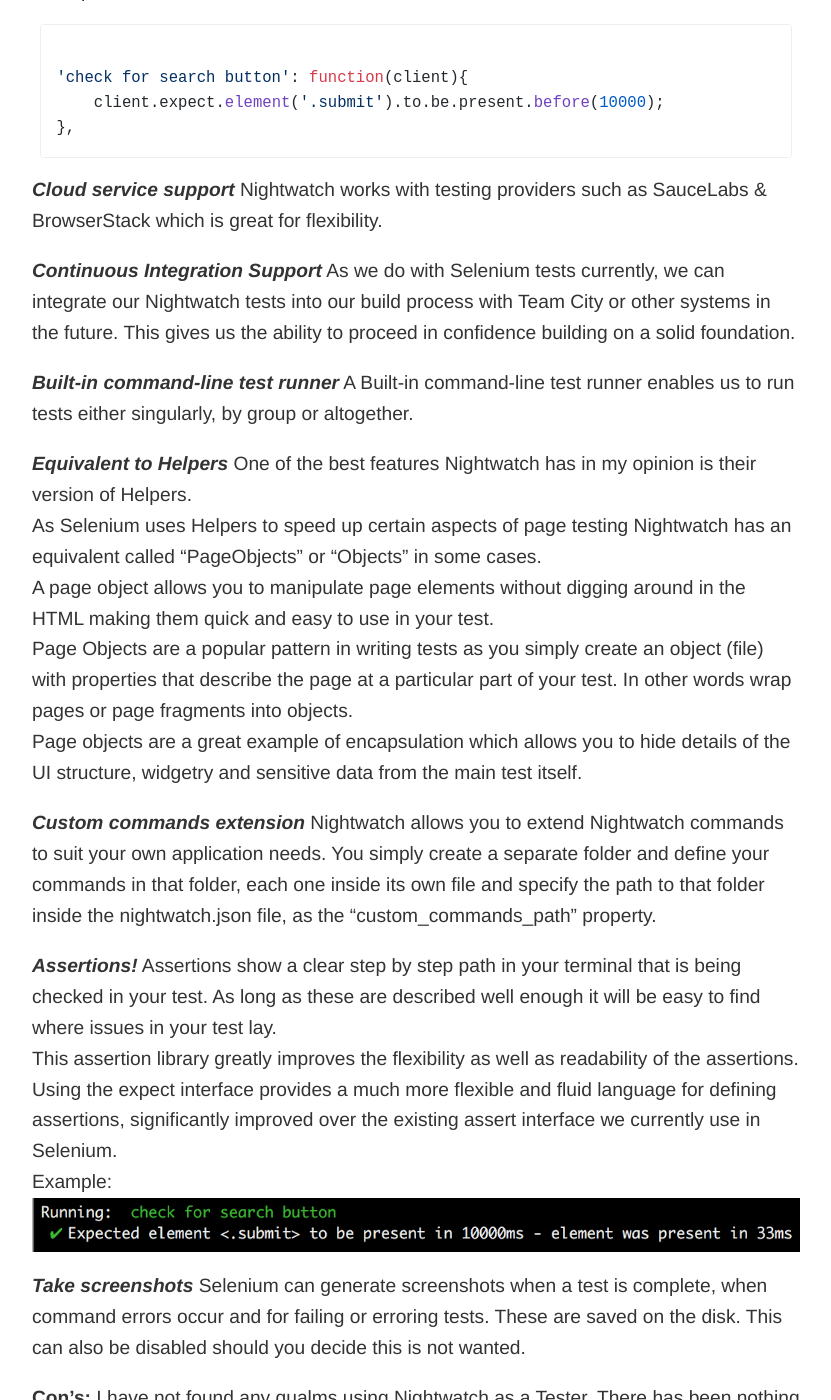
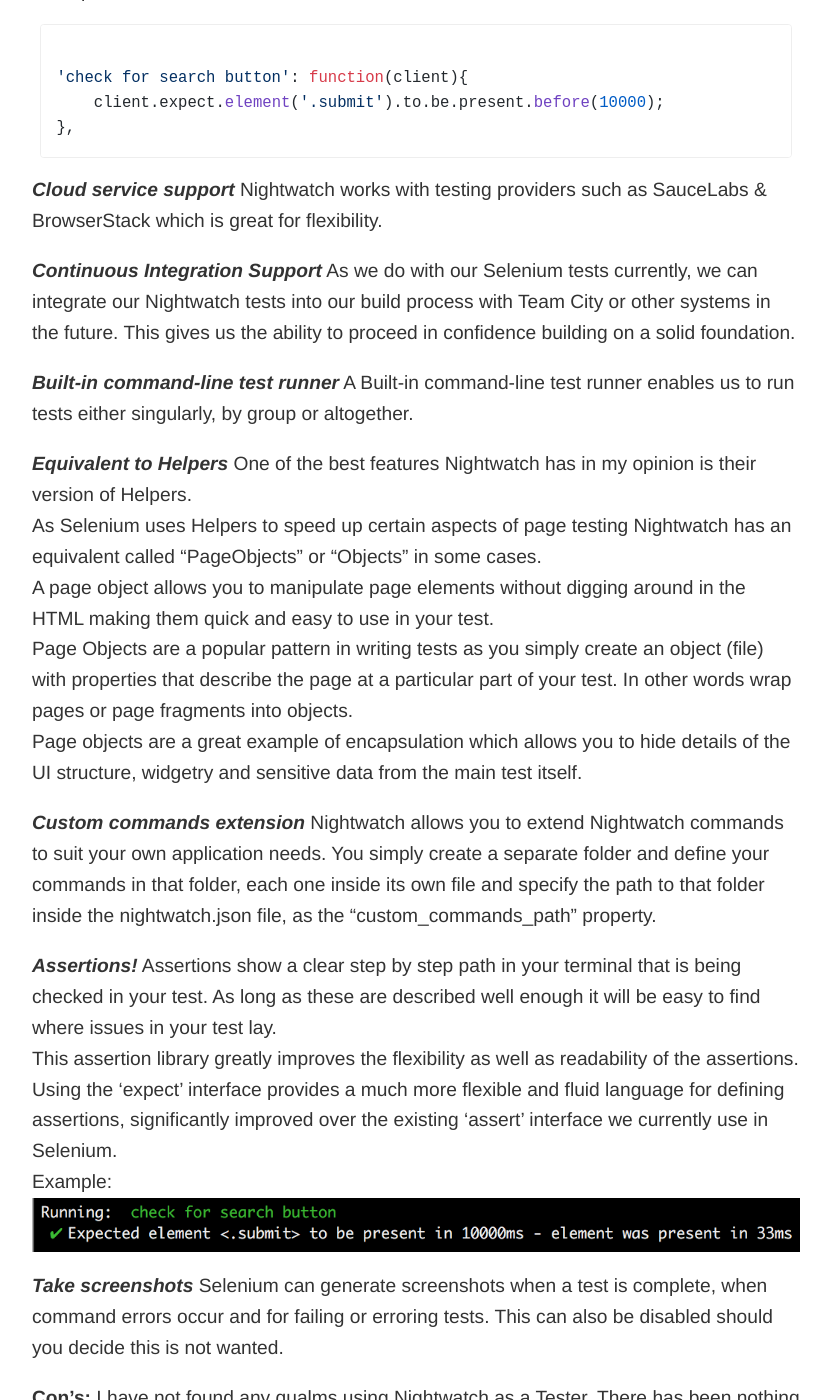
Before and after one commit to holidayextras/holidayextras.github.com, a Jekyll site: the page built from _posts/2015-11-30-thoughts-on-nightwatch.md, in a window 1280 px wide and 1400 px high, scrolled down 1210 px. Shown: the whole window, without its empty margins (224-1055 px from the left). Built offline with Jekyll 4.4.1, drawn with Linux system fonts in a browser that asks for light colours; nearby versions of some CDN libraries; comment, search, counter and statistics services are not loaded.

Commit message:
Few word changes and grammar

```diff
--- a/_posts/2015-11-30-thoughts-on-nightwatch.md
+++ b/_posts/2015-11-30-thoughts-on-nightwatch.md
@@ -34,7 +34,7 @@
 Nightwatch works with testing providers such as SauceLabs & BrowserStack which is great for flexibility.
 
 _**Continuous Integration Support**_
-As we do with Selenium tests currently, we can integrate our Nightwatch tests into our build process with Team City or other systems in the future. This gives us the ability to proceed in confidence building on a solid foundation.
+As we do with our Selenium tests currently, we can integrate our Nightwatch tests into our build process with Team City or other systems in the future. This gives us the ability to proceed in confidence building on a solid foundation.
 
 _**Built-in command-line test runner**_
 A Built-in command-line test runner enables us to run tests either singularly, by group or altogether.
@@ -52,10 +52,10 @@
 
 _**Assertions!**_
 Assertions show a clear step by step path in your terminal that is being checked in your test. As long as these are described well enough it will be easy to find where issues in your test lay. <br/>
-This assertion library greatly improves the flexibility as well as readability of the assertions. Using the expect interface provides a much more flexible and fluid language for defining assertions, significantly improved over the existing assert interface we currently use in Selenium. <br/> Example:![Terminal assertion](/assets/img/assertion.jpg)
+This assertion library greatly improves the flexibility as well as readability of the assertions. Using the 'expect' interface provides a much more flexible and fluid language for defining assertions, significantly improved over the existing 'assert' interface we currently use in Selenium. <br/> Example:![Terminal assertion](/assets/img/assertion.jpg)
 
 _**Take screenshots**_
-Selenium can generate screenshots when a test is complete, when command errors occur and for failing or erroring tests. These are saved on the disk.
+Selenium can generate screenshots when a test is complete, when command errors occur and for failing or erroring tests.
 This can also be disabled should you decide this is not wanted.
 
 **Con’s:**
```
